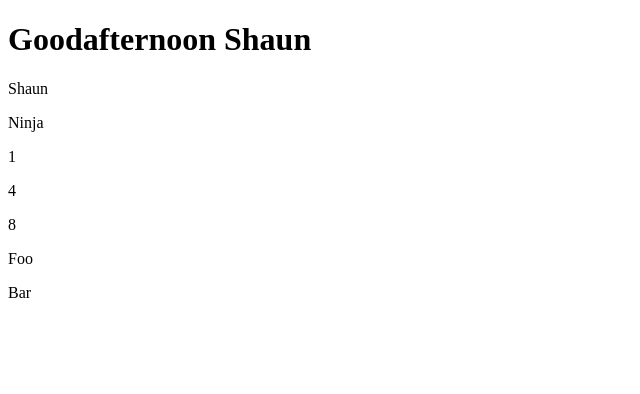
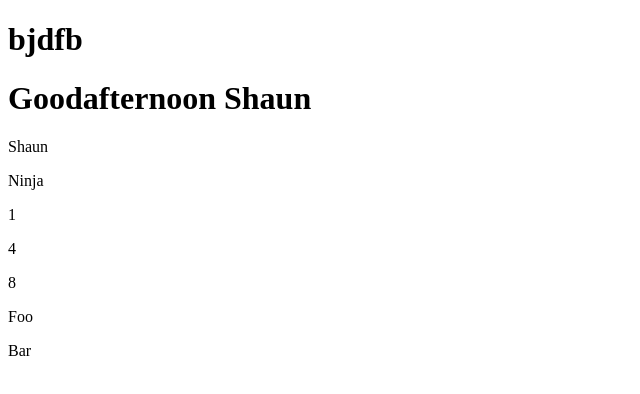
Before and after one commit to lungashibani/Testing, a website: page index.html in a window 1280 px wide. Shown: the whole page, without its empty margins (0-640 px from the left). Drawn offline with nearby package versions, Linux system fonts and the light colour scheme.

Commit message:
Added header

```diff
--- a/index.html
+++ b/index.html
@@ -6,7 +6,7 @@
     <title></title>
     <link href="style.css" rel="stylesheet" />
     <script src="https://cdn.jsdelivr.net/npm/vue/dist/vue.js"></script>
-
+    <h1>bjdfb</h1>
     <div id="vue-app">
         <h1>{{greet('afternoon')}}</h1>
         <p>{{name}}</p>
```
